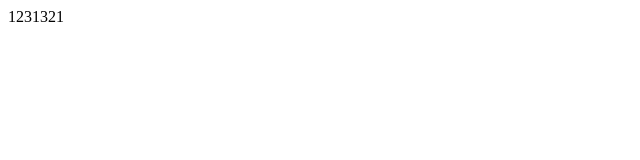
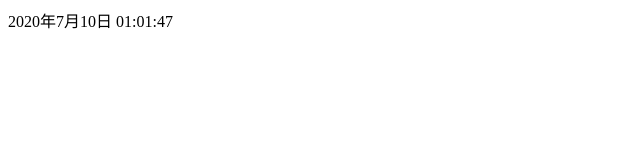
Before and after one commit to wanjunSun/wjUtils, a website built with webpack: page public/index.html in a window 1280 px wide. Shown: the whole page, without its empty margins (0-640 px from the left). Built offline with Linux system fonts and the light colour scheme.

Commit message:
:sparkles: 获取当前时间 :memo: 修改readme

```diff
--- a/package.json
+++ b/package.json
@@ -1,10 +1,10 @@
 {
   "name": "wj_utils",
-  "version": "1.0.10",
+  "version": "1.0.11",
   "description": "wj_utils 个人用的一些基本库",
   "main": "./dist/wj_utils.js",
   "types": "./dist/index.d.ts",
-  "scripts": {
+"scripts": {
     "dev": "webpack-dev-server --config ./build/webpack.dev.js",
     "build": "webpack --config ./build/webpack.prod.js"
   },
--- a/public/index.html
+++ b/public/index.html
@@ -6,8 +6,13 @@
     <title>Document</title>
     <script src="../dist/wj_utils.js"></script>
   </head>
-  <body>1231321</body>
+  <body>
+    <div id="test"></div>
+  </body>
   <script>
-    console.log(wjUtils.desensitization("idCard","51130319560102717X"))
+    let test = document.getElementById("test")
+    setInterval(() => {
+      test.innerHTML = wjUtils.systemTime()
+    }, 1000)
   </script>
 </html>
--- a/src/index.ts
+++ b/src/index.ts
@@ -3,7 +3,7 @@
  * @Author: qk
  * @Date: 2020-03-10 14:00:46
  * @LastEditors: wanjunSun
- * @LastEditTime: 2020-06-15 10:26:38
+ * @LastEditTime: 2020-07-10 08:32:43
  */
 
 let telphoneReg = /^((0\d{2,3}-\d{7,8})|(1[3584]\d{9}))$/ //座机正则例如0551-5555555
@@ -369,3 +369,24 @@ export const bubbleSort = (arr: []) => {
     }
   }
 }
+/**
+ * @author: wanjunSun
+ * @description: 获取系统当前时间
+ * @param {type}
+ * @return:返回x年x月x日 x时x分x秒
+ * @Date: 2020-07-08 08:26:33
+ */
+export const systemTime = () => {
+  let date = new Date()
+  let year = date.getFullYear()
+  let month = date.getMonth() + 1
+  let day = date.getDate()
+  let hour = "00" + date.getHours()
+  hour = hour.substr(hour.length - 2)
+  let minute = "00" + date.getMinutes()
+  minute = minute.substr(minute.length - 2)
+  let second = "00" + date.getSeconds()
+  second = second.substr(second.length - 2)
+
+  return `${year}年${month}月${day}日   ${hour}:${minute}:${second}`
+}
```
Also changed, not shown: README.MD, dist/index.d.ts, dist/wj_utils.js.
